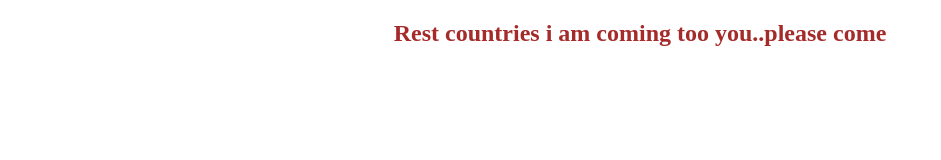
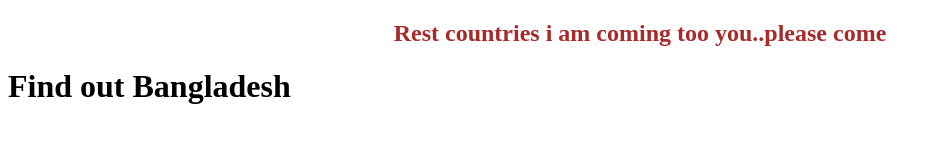
Before and after one commit to saifulmahbub/React, a plain HTML site: page index.html in a window 1280 px wide. Shown: the whole page, without its empty margins (0-941 px from the left). Drawn offline with Linux system fonts and the light colour scheme; no server answers.

Commit message:
specific area

```diff
--- a/index.html
+++ b/index.html
@@ -8,6 +8,7 @@
   </head>
   <body>
     <h2 class="heading">Rest countries i am coming too you..please come</h2>
+    <h1 aria-placeholder="saiful">Find out Bangladesh</h1>
     <div id="countries" class="countries"></div>
     <div class="countries" id="countries"></div>
 
```
